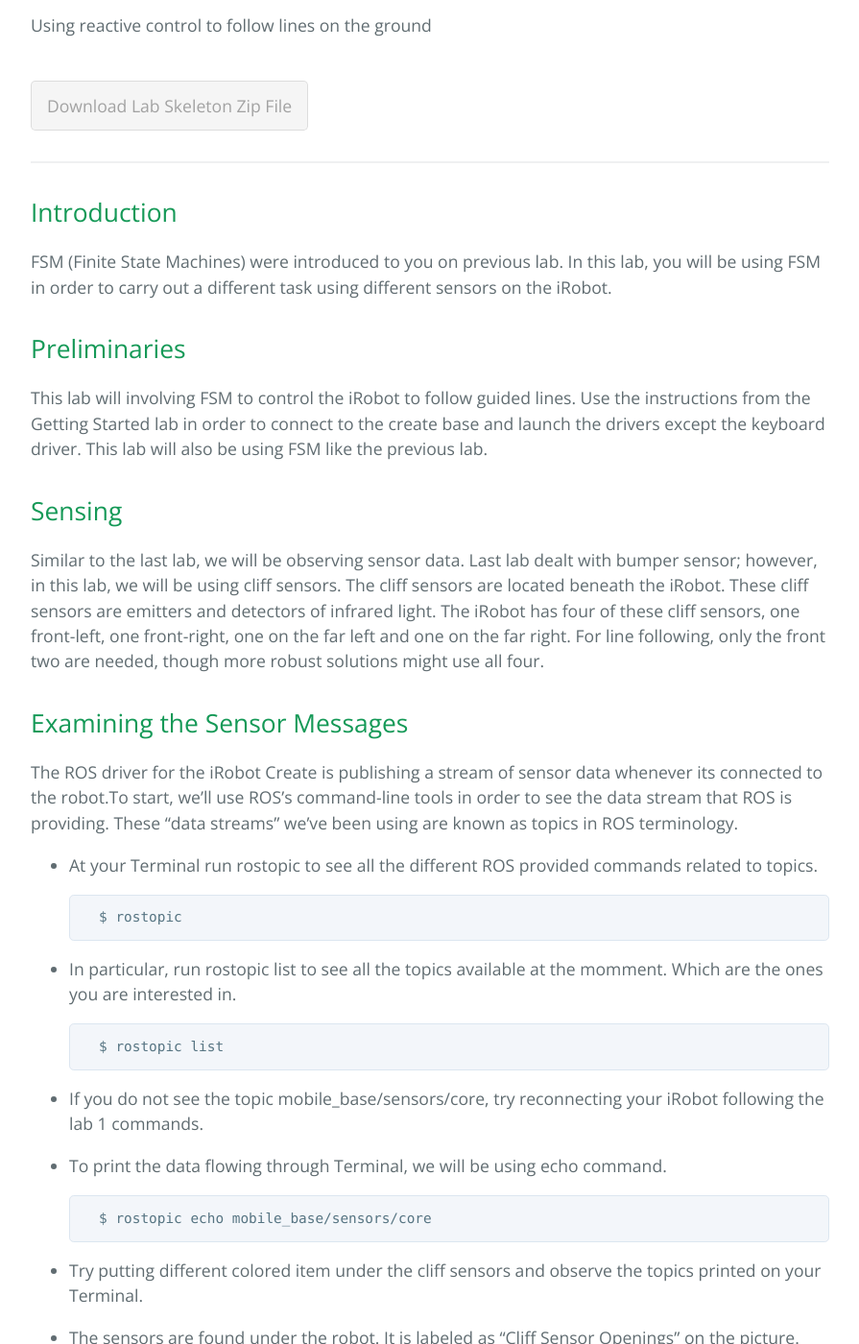
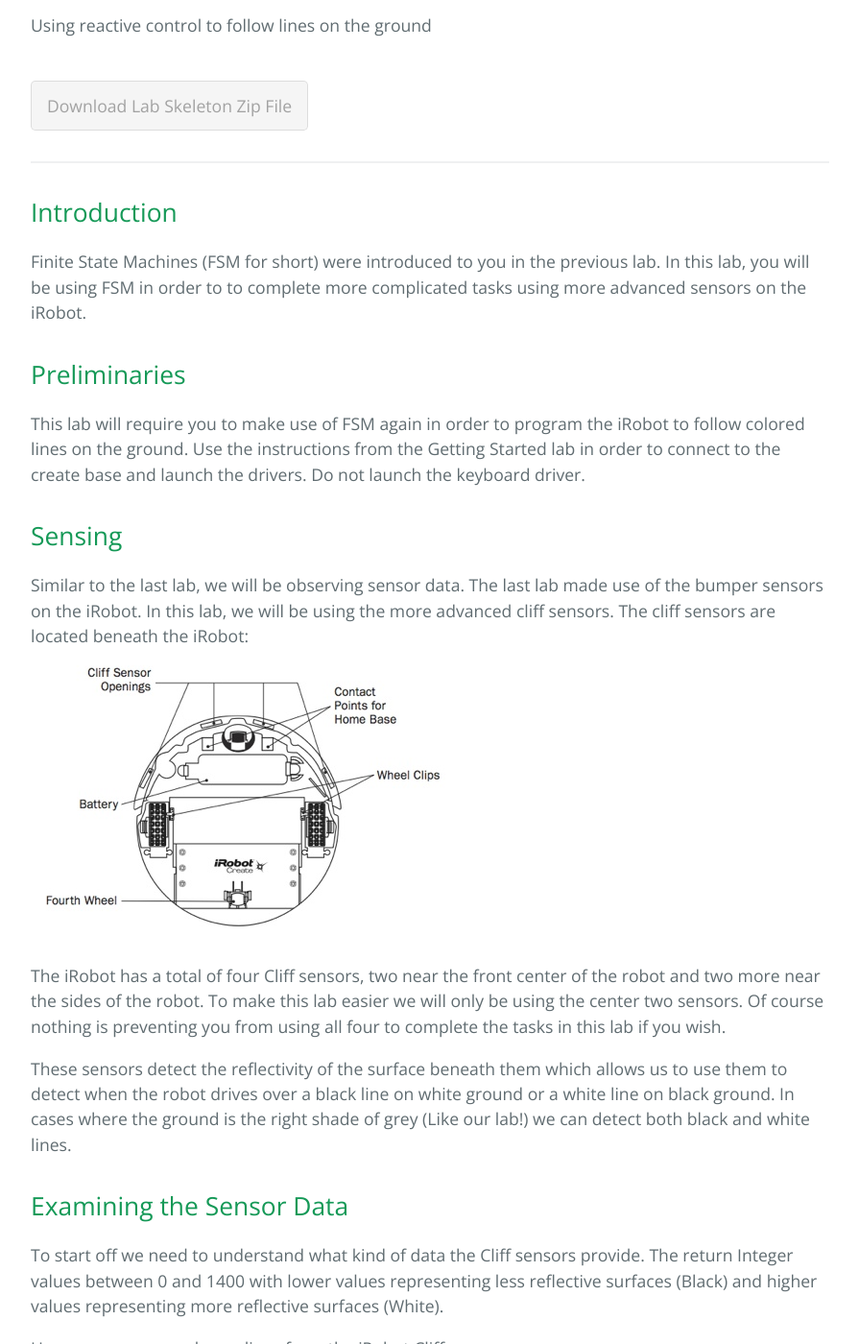
Before and after one commit to gcc-robotics/robot-motion-planning-labs, a Jekyll site: the page built from _posts/2014-06-28-lab4-ir-sensing.md, in a window 1280 px wide and 1400 px high, scrolled down 361 px. Shown: the whole window at 96% size, without its empty margins (192-1087 px from the left). Built offline with Jekyll 4.4.1, drawn with Linux system fonts in a browser that asks for light colours; the repository's description, which GitHub fills in, is left out; some of the changed text lies outside the part shown.

Commit message:
Update Lab4 to improve wording and add a more detailed description of the Cliff Sensor data.

```diff
--- a/_posts/2014-06-28-lab4-ir-sensing.md
+++ b/_posts/2014-06-28-lab4-ir-sensing.md
@@ -9,34 +9,66 @@
 Introduction
 --------------
 
-FSM (Finite State Machines) were introduced to you on previous lab. In this
-lab, you will be using FSM in order to carry out a different task using different
+Finite State Machines (FSM for short) were introduced to you in the previous lab. In this
+lab, you will be using FSM in order to to complete more complicated tasks using more advanced
 sensors on the iRobot.
 
 Preliminaries
 --------------
 
-This lab will involving FSM to control the iRobot to follow guided lines.
-Use the instructions from the Getting Started lab in order to
-connect to the create base and launch the drivers except the keyboard driver.
-This lab will also be using FSM like the previous lab.
+This lab will require you to make use of FSM again in order to program the iRobot to follow colored
+lines on the ground. Use the instructions from the Getting Started lab in order to
+connect to the create base and launch the drivers. Do not launch the keyboard driver.
 
 Sensing
 --------------
 
-Similar to the last lab, we will be observing sensor data. Last lab dealt with
-bumper sensor; however, in this lab, we will be using cliff sensors. The cliff
-sensors are located beneath the iRobot. These cliff sensors are emitters and
-detectors of infrared light. The iRobot has four of these cliff sensors,
-one front-left, one front-right, one on the far left and one on the far right.
-For line following, only the front two are needed, though more robust solutions
-might use all four.
+Similar to the last lab, we will be observing sensor data. The last lab made use of the
+bumper sensors on the iRobot. In this lab, we will be using the more advanced cliff sensors.
+The cliff sensors are located beneath the iRobot:
 
-Examining the Sensor Messages
+![iRobot Bottom View][irobot-bottom-view]
+
+The iRobot has a total of four Cliff sensors, two near the front center of the robot and two
+more near the sides of the robot. To make this lab easier we will only be using the center two
+sensors. Of course nothing is preventing you from using all four to complete the tasks in this
+lab if you wish.
+
+These sensors detect the reflectivity of the surface beneath them which allows us to use them to
+detect when the robot drives over a black line on white ground or a white line on black ground.
+In cases where the ground is the right shade of grey (Like our lab!) we can detect both black and
+white lines.
+
+Examining the Sensor Data
 --------------
 
-The ROS driver for the iRobot Create is publishing a stream of sensor data whenever
-its connected to the robot.To start, we'll use ROS's command-line tools in order
+To start off we need to understand what kind of data the Cliff sensors provide. The return Integer
+values between 0 and 1400 with lower values representing less reflective surfaces (Black) and higher
+values representing more reflective surfaces (White).
+
+Here are some sample readings from the iRobot Cliff sensors:
+
+![iRobot Bottom View][irobot-cliff-sensor-graphs]
+
+The top two graphs represent the two front center Cliff sensors with one being offset slightly to the
+left the other to the right. The "Far" Cliff sensors are the ones near the sides of the robot.
+
+The graphs represent the data from the Cliff sensors over a four seconds period while driving over
+white and black lines on the gray ground of the lab. An upward spike in the graph represents the robot
+driving over a white line (More reflective, higher sensor values) and a downward plunge in the graph
+represents the robot driving over a black line (Less reflective, lower sensor values).
+
+Notice that while all the graphs have the same range of 0 to 1400 they all have different values for
+the same piece of ground. This is an inferent discrepency between the individual Cliff sensors on the
+iRobot. The Cliff sensor values for the same piece of ground will also be different for two different
+iRobots so it's a good idea to try and use the same one for the duration of this lab. You will have to
+account for these discrepencies in your code.
+
+Viewing Live Cliff Sensor Data
+--------------
+
+The ROS driver for the iRobot Create publishes a stream of sensor data whenever
+it is connected to the robot. To start, we'll use ROS's command-line tools in order
 to see the data stream that ROS is providing. These "data streams" we've been
 using are known as topics in ROS terminology.
 
@@ -93,5 +125,6 @@
 codes are written using FSM.
 
 [irobot-bottom-view]: ../images/post/irobot-bottom-view.jpg
+[irobot-cliff-sensor-graphs]: ../images/post/ir-reading-sample.png
 [line-follower-turn]: ../images/post/line-follower-turn.jpg
 [line-follower-foward]: ../images/post/line-follower-foward.jpg
```
Also changed, not shown: images/post/ir-reading-sample.png (added).
